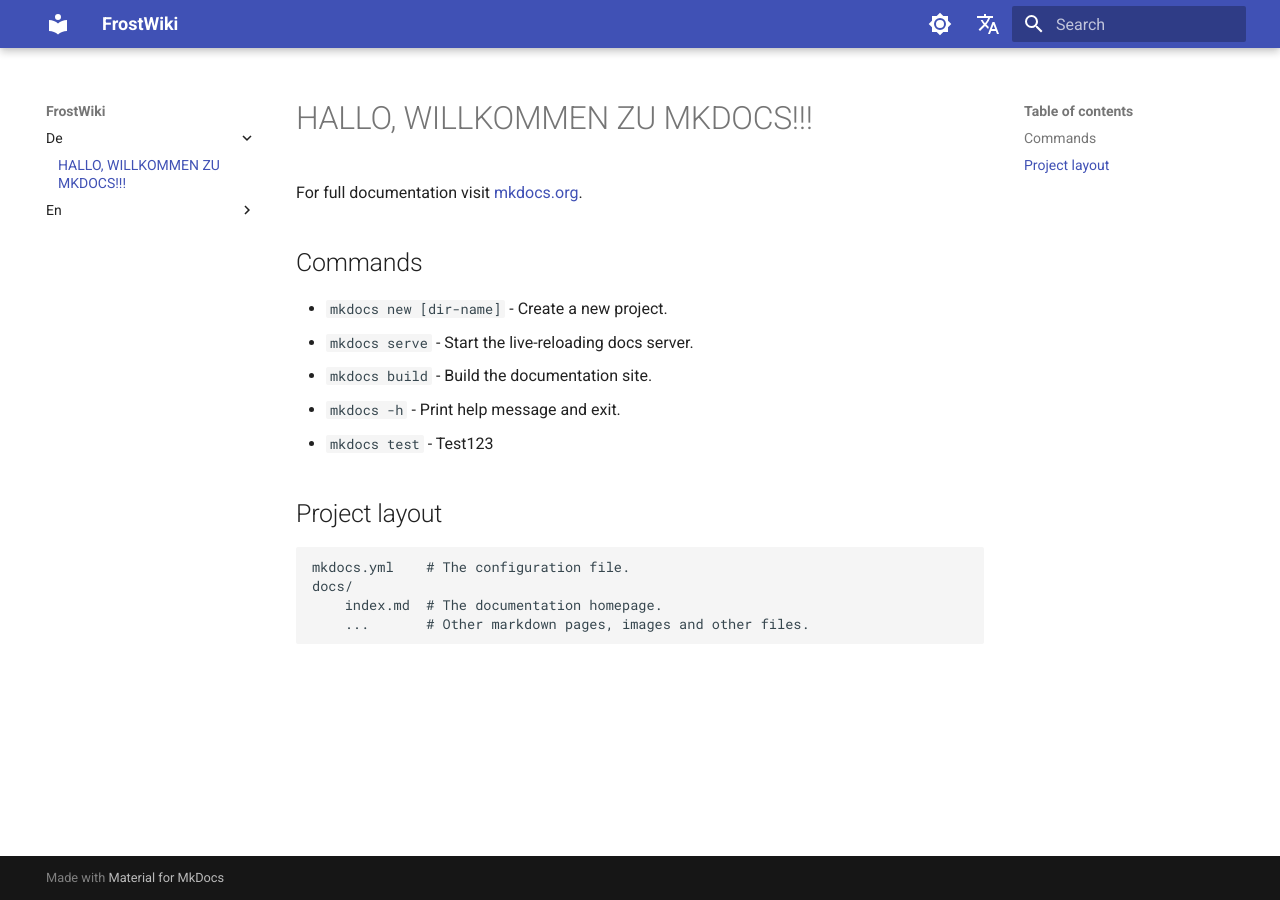
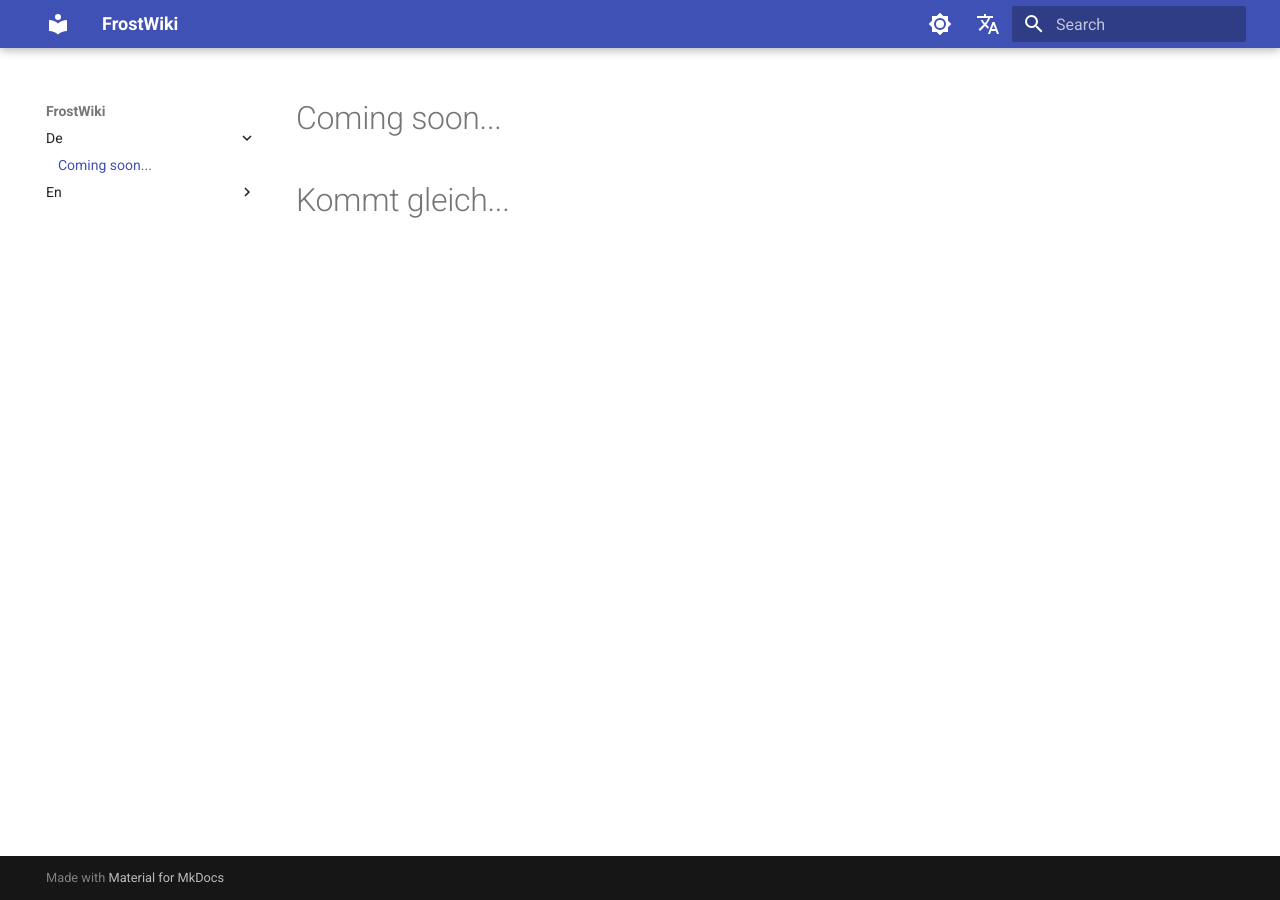
Before and after one commit to aureumapes/frostwiki, an MkDocs documentation site: the page built from docs/de/index.md, in a window 1280 px wide. Built offline with MkDocs 1.6.1 and Material for MkDocs 9.7.7, drawn with Linux system fonts in a browser that asks for light colours; comment, search, counter and statistics services are not loaded.

Commit message:
coming soon DE

```diff
--- a/docs/de/index.md
+++ b/docs/de/index.md
@@ -1,17 +1,2 @@
-# HALLO, WILLKOMMEN ZU MKDOCS!!!
-
-For full documentation visit [mkdocs.org](https://www.mkdocs.org).
-
-## Commands
-
-* `mkdocs new [dir-name]` - Create a new project.
-* `mkdocs serve` - Start the live-reloading docs server.
-* `mkdocs build` - Build the documentation site.
-* `mkdocs -h` - Print help message and exit.
-* `mkdocs test` - Test123
-## Project layout
-
-    mkdocs.yml    # The configuration file.
-    docs/
-        index.md  # The documentation homepage.
-        ...       # Other markdown pages, images and other files.
+# Coming soon...
+# Kommt gleich...
```
